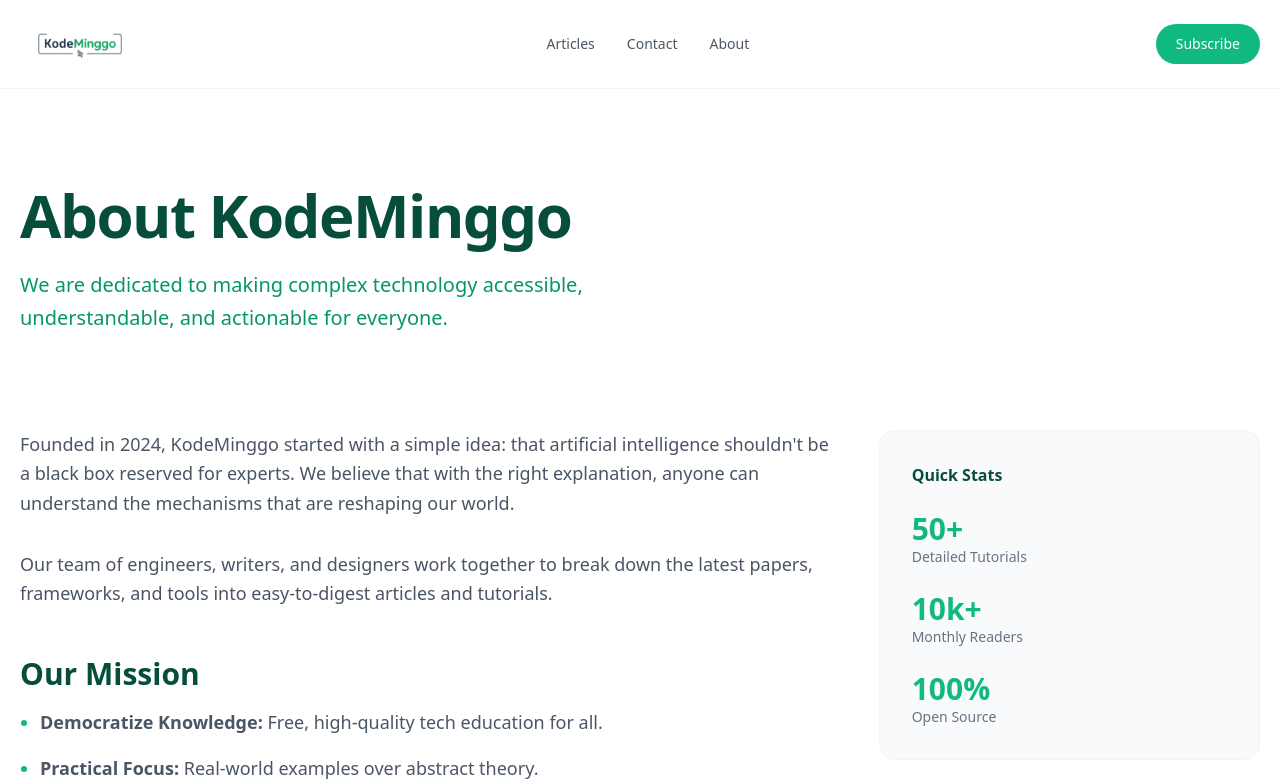
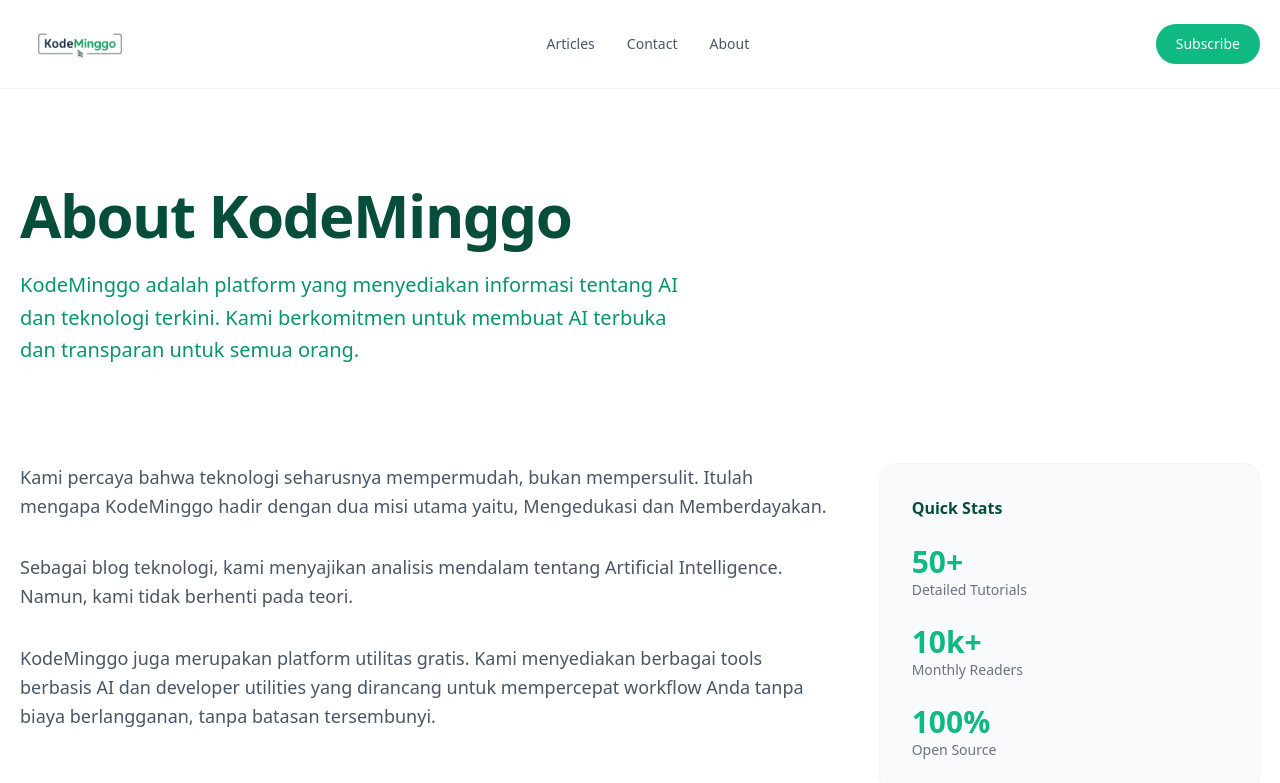
Before and after one commit to nalardeep/nalardeep, a Next.js app: page /about in a window 1280 px wide. Shown: the top 783 px of the page. Built offline with nearby package versions, Linux system fonts and the light colour scheme.

Commit message:
Fix about

```diff
--- a/app/about/page.tsx
+++ b/app/about/page.tsx
@@ -16,7 +16,7 @@ export default function About() {
                         About KodeMinggo
                     </h1>
                     <p className="text-xl text-primary-600 leading-relaxed max-w-2xl">
-                        We are dedicated to making complex technology accessible, understandable, and actionable for everyone.
+                        KodeMinggo adalah platform yang menyediakan informasi tentang AI dan teknologi terkini. Kami berkomitmen untuk membuat AI terbuka dan transparan untuk semua orang.
                     </p>
                 </div>
 
@@ -24,17 +24,20 @@ export default function About() {
                 <div className="grid grid-cols-1 md:grid-cols-12 gap-12">
                     <div className="md:col-span-8 space-y-8 text-lg text-gray-600 leading-relaxed">
                         <p>
-                            Founded in 2024, KodeMinggo started with a simple idea: that artificial intelligence shouldn't be a black box reserved for experts. We believe that with the right explanation, anyone can understand the mechanisms that are reshaping our world.
+                            Kami percaya bahwa teknologi seharusnya mempermudah, bukan mempersulit. Itulah mengapa KodeMinggo hadir dengan dua misi utama yaitu, Mengedukasi dan Memberdayakan.
                         </p>
                         <p>
-                            Our team of engineers, writers, and designers work together to break down the latest papers, frameworks, and tools into easy-to-digest articles and tutorials.
+                            Sebagai blog teknologi, kami menyajikan analisis mendalam tentang Artificial Intelligence. Namun, kami tidak berhenti pada teori.
+                        </p>
+                        <p>
+                            KodeMinggo juga merupakan platform utilitas gratis. Kami menyediakan berbagai tools berbasis AI dan developer utilities yang dirancang untuk mempercepat workflow Anda tanpa biaya berlangganan, tanpa batasan tersembunyi.
                         </p>
 
-                        <h2 className="text-3xl font-bold text-gray-900 mt-12 mb-4">Our Mission</h2>
+                        <h2 className="text-3xl font-bold text-gray-900 mt-12 mb-4">Misi Kami</h2>
                         <ul className="space-y-4 list-disc pl-5 marker:text-primary-500">
-                            <li><strong>Democratize Knowledge:</strong> Free, high-quality tech education for all.</li>
-                            <li><strong>Practical Focus:</strong> Real-world examples over abstract theory.</li>
-                            <li><strong>Community First:</strong> Learning is better when we do it together.</li>
+                            <li><strong>Demokratisasi Pengetahuan:</strong> Edukasi teknologi gratis dan berkualitas tinggi untuk semua orang.</li>
+                            <li><strong>Fokus Praktis:</strong> Mengutamakan penerapan dunia nyata di atas teori abstrak.</li>
+                            <li><strong>Utamakan Komunitas:</strong> Belajar menjadi lebih baik saat kita melakukannya bersama-sama.</li>
                         </ul>
                     </div>
 
```
